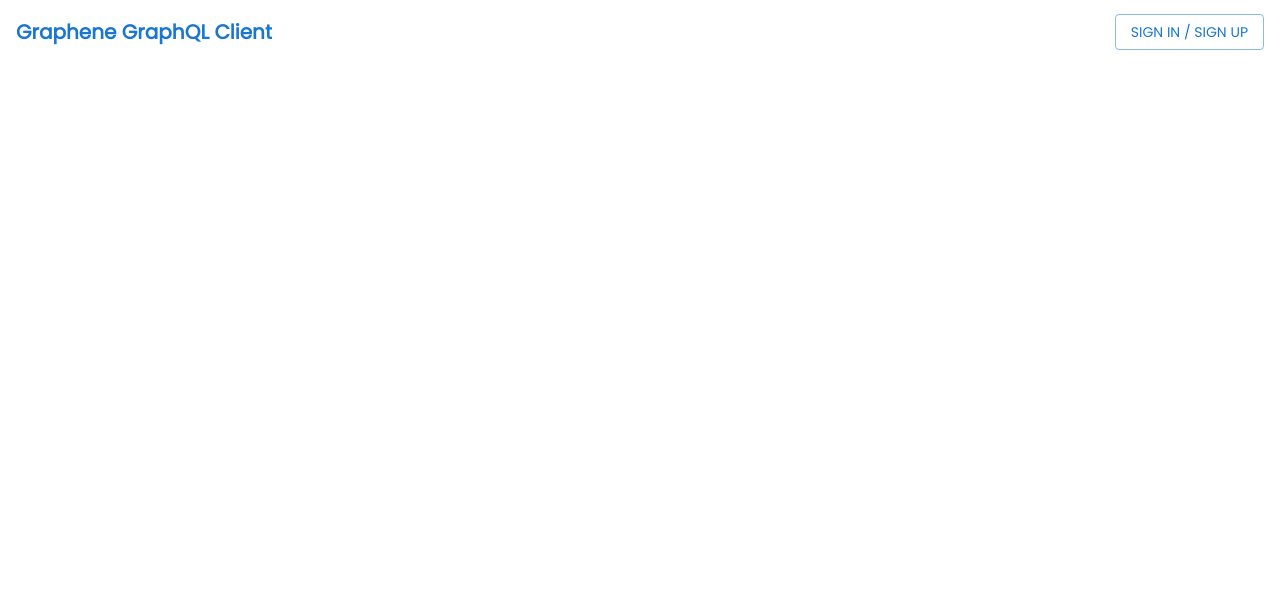
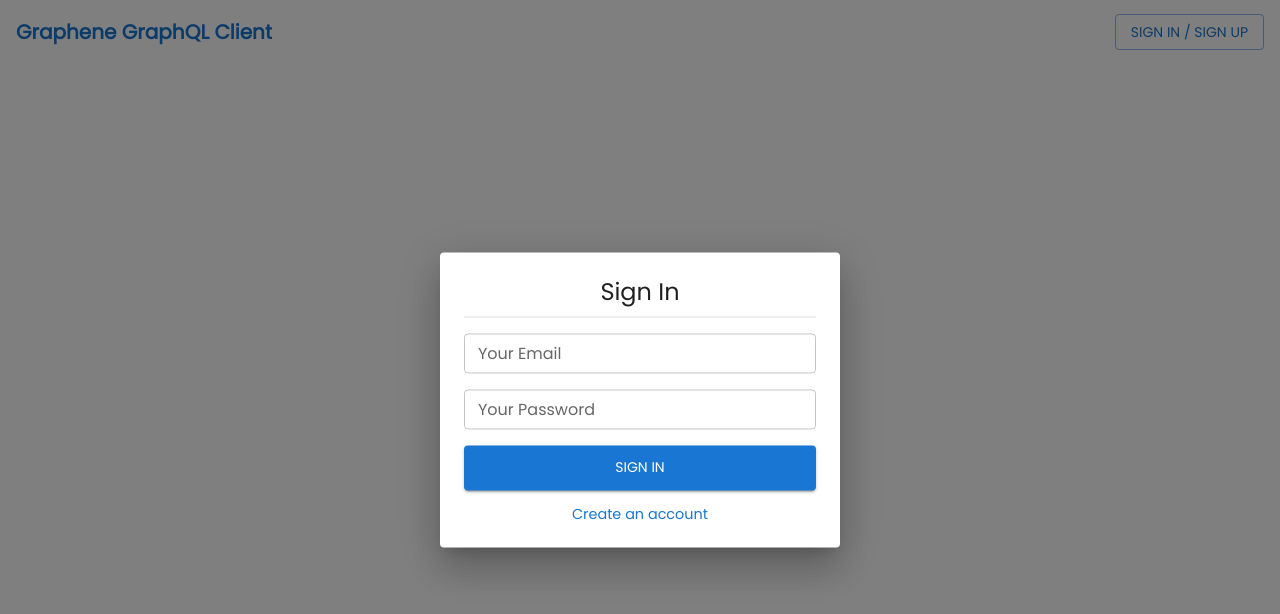
Before and after one commit to IMZihad21/graphql-client, a React (Vite) app: page / in a window 1280 px wide. Both pictures are taken after a click on the button "SIGN IN / SIGN UP". Shown: the top 614 px of the page. Built offline with nearby package versions, Linux system fonts and the light colour scheme.

Commit message:
auth: added auth components with APIs
Signed-off-by: ZèD <imzihad@gmail.com>

```diff
--- a/package.json
+++ b/package.json
@@ -13,10 +13,12 @@
     "@emotion/react": "^11.10.4",
     "@emotion/styled": "^11.10.4",
     "@fontsource/poppins": "^4.5.10",
+    "@mui/lab": "^5.0.0-alpha.105",
     "@mui/material": "^5.10.11",
     "graphql": "^16.6.0",
     "react": "^18.2.0",
     "react-dom": "^18.2.0",
+    "react-hook-form": "^7.38.0",
     "react-router-dom": "^6.4.2"
   },
   "devDependencies": {
--- a/src/Components/Auth.tsx
+++ b/src/Components/Auth.tsx
@@ -1,5 +1,274 @@
-const Auth = () => {
-  return <div>Auth</div>;
+import { useMutation } from "@apollo/client";
+import LoadingButton from "@mui/lab/LoadingButton";
+import {
+  Box,
+  Button,
+  Divider,
+  Modal,
+  TextField,
+  Typography,
+} from "@mui/material";
+import { Dispatch, FC, SetStateAction, useState } from "react";
+import { Controller, useForm } from "react-hook-form";
+import { SIGN_IN, SIGN_UP } from "../Configs/Mutations/auth";
+import RenderError from "./Shared/RenderError";
+
+interface iProps {
+  open: boolean;
+  setOpen: Dispatch<SetStateAction<boolean>>;
+}
+
+const modalStyle = {
+  position: "absolute" as "absolute",
+  top: "50%",
+  left: "50%",
+  transform: "translate(-50%, -50%)",
+  width: 400,
+  maxHeight: "90vh",
+  overflowY: "auto",
+  bgcolor: "background.paper",
+  boxShadow: 24,
+  padding: 3,
+  borderRadius: 1,
+};
+
+const Auth: FC<iProps> = ({ open, setOpen }) => {
+  const [newUser, setNewUser] = useState<boolean>(false);
+  const { handleSubmit, control, watch, reset: formReset } = useForm();
+
+  const [
+    authMutation,
+    { loading: authLoading, error: authError, reset: mutationReset },
+  ] = useMutation(newUser ? SIGN_UP : SIGN_IN);
+
+  const onSubmit = async (data: any) => {
+    mutationReset();
+
+    await authMutation({ variables: data });
+    if (!authError) {
+      setOpen(false);
+    }
+  };
+
+  return (
+    <Modal open={open} onClose={() => setOpen(false)}>
+      <Box sx={modalStyle}>
+        <Typography variant="h5" component="h1" gutterBottom textAlign="center">
+          {newUser ? "Sign Up" : "Sign In"}
+        </Typography>
+        <Divider sx={{ mb: 2 }} />
+        <Box
+          component="form"
+          onSubmit={handleSubmit(onSubmit)}
+          sx={{
+            display: "flex",
+            flexDirection: "column",
+            gap: "1rem",
+          }}
+        >
+          {newUser && (
+            <Controller
+              name="firstName"
+              control={control}
+              defaultValue=""
+              render={({ field }) => (
+                <TextField
+                  fullWidth
+                  size="small"
+                  label="Your First Name"
+                  {...field}
+                />
+              )}
+            />
+          )}
+          {newUser && (
+            <Controller
+              name="lastName"
+              control={control}
+              defaultValue=""
+              render={({ field }) => (
+                <TextField
+                  fullWidth
+                  size="small"
+                  label="Your Last Name"
+                  {...field}
+                />
+              )}
+            />
+          )}
+          <Controller
+            name="email"
+            control={control}
+            rules={{
+              required: {
+                value: true,
+                message: "Email is required",
+              },
+            }}
+            defaultValue=""
+            render={({ field, fieldState: { error } }) => (
+              <TextField
+                fullWidth
+                size="small"
+                label="Your Email"
+                error={
+                  Boolean(error) ||
+                  Boolean(
+                    (authError as any)?.graphQLErrors[0]?.extensions?.fields
+                      ?.email
+                  )
+                }
+                helperText={
+                  (error || authError) &&
+                  ((error?.message as string) ||
+                    (authError as any)?.graphQLErrors[0]?.extensions?.fields
+                      ?.email)
+                }
+                {...field}
+              />
+            )}
+          />
+          {newUser ? (
+            <Controller
+              name="password1"
+              control={control}
+              rules={{
+                required: {
+                  value: true,
+                  message: "Password is required",
+                },
+              }}
+              defaultValue=""
+              render={({ field, fieldState: { error } }) => (
+                <TextField
+                  fullWidth
+                  size="small"
+                  label="Your Password"
+                  error={
+                    Boolean(error) ||
+                    Boolean(
+                      (authError as any)?.graphQLErrors[0]?.extensions?.fields
+                        ?.password1
+                    )
+                  }
+                  helperText={
+                    (error || authError) &&
+                    ((error?.message as string) ||
+                      (authError as any)?.graphQLErrors[0]?.extensions?.fields
+                        ?.password1)
+                  }
+                  {...field}
+                />
+              )}
+            />
+          ) : (
+            <Controller
+              name="password"
+              control={control}
+              rules={{
+                required: {
+                  value: true,
+                  message: "Password is required",
+                },
+              }}
+              defaultValue=""
+              render={({ field, fieldState: { error } }) => (
+                <TextField
+                  fullWidth
+                  size="small"
+                  label="Your Password"
+                  error={
+                    Boolean(error) ||
+                    Boolean(
+                      (authError as any)?.graphQLErrors[0]?.extensions?.fields
+                        ?.password
+                    )
+                  }
+                  helperText={
+                    (error || authError) &&
+                    ((error?.message as string) ||
+                      (authError as any)?.graphQLErrors[0]?.extensions?.fields
+                        ?.password)
+                  }
+                  {...field}
+                />
+              )}
+            />
+          )}
+          {newUser && (
+            <Controller
+              name="password2"
+              control={control}
+              rules={{
+                required: {
+                  value: true,
+                  message: "password2 is required",
+                },
+                validate: (val: string) => {
+                  if (watch("password1") != val) {
+                    return "Your passwords do no match";
+                  }
+                },
+              }}
+              defaultValue=""
+              render={({ field, fieldState: { error } }) => (
+                <TextField
+                  fullWidth
+                  size="small"
+                  label="Your password2"
+                  error={
+                    Boolean(error) ||
+                    Boolean(
+                      (authError as any)?.graphQLErrors[0]?.extensions?.fields
+                        ?.password2
+                    )
+                  }
+                  helperText={
+                    (error || authError) &&
+                    ((error?.message as string) ||
+                      (authError as any)?.graphQLErrors[0]?.extensions?.fields
+                        ?.password2)
+                  }
+                  {...field}
+                />
+              )}
+            />
+          )}
+          {authError && <RenderError error={authError} />}
+          <LoadingButton
+            loading={authLoading}
+            type="submit"
+            variant="contained"
+            sx={{
+              py: "10px",
+            }}
+          >
+            {newUser ? "Sign Up" : "Sign In"}
+          </LoadingButton>
+          <Button
+            onClick={() => {
+              formReset();
+              mutationReset();
+              setNewUser(!newUser);
+            }}
+            size="small"
+            sx={{
+              fontSize: "0.9rem",
+              fontWeight: 400,
+              color: "primary.main",
+              my: -1,
+              textTransform: "none",
+              "&:hover": {
+                textDecoration: "underline",
+              },
+            }}
+          >
+            {newUser ? "Already have an account?" : "Create an account"}
+          </Button>
+        </Box>
+      </Box>
+    </Modal>
+  );
 };
 
 export default Auth;
--- a/src/Components/Shared/Navbar.tsx
+++ b/src/Components/Shared/Navbar.tsx
@@ -1,9 +1,10 @@
 import { AppBar, Box, Button, Toolbar, Typography } from "@mui/material";
 import { useState } from "react";
 import { Link } from "react-router-dom";
+import Auth from "../Auth";
 
 const Navbar = () => {
-  const [authModal, setAuthModal] = useState<Boolean>(false);
+  const [authModal, setAuthModal] = useState<boolean>(false);
 
   return (
     <AppBar position="static" sx={{ bgcolor: "#ffffff", boxShadow: "none" }}>
@@ -41,6 +42,7 @@ const Navbar = () => {
           </Button>
         </Box>
       </Toolbar>
+      {authModal && <Auth open={authModal} setOpen={setAuthModal} />}
     </AppBar>
   );
 };
--- a/src/Components/Shared/RenderError.tsx
+++ b/src/Components/Shared/RenderError.tsx
@@ -11,7 +11,12 @@ interface iProps {
 const RenderError: FC<iProps> = ({ error }) => {
   return (
     <Container>
-      <Alert severity="error">
+      <Alert
+        severity="error"
+        sx={{
+          width: 1,
+        }}
+      >
         {error?.graphQLErrors?.map((error) => (
           <Typography
             variant="subtitle2"
--- /dev/null
+++ b/src/Configs/Mutations/auth.ts
@@ -0,0 +1,31 @@
+import { gql } from "@apollo/client";
+
+export const SIGN_IN = gql`
+  mutation SignIn($email: String!, $password: String!) {
+    tokenAuth(email: $email, password: $password) {
+      payload
+    }
+  }
+`;
+
+export const SIGN_UP = gql`
+  mutation SignUp(
+    $email: String!
+    $password1: String!
+    $password2: String!
+    $firstName: String!
+    $lastName: String!
+  ) {
+    signup(
+      input: {
+        email: $email
+        password1: $password1
+        password2: $password2
+        firstName: $firstName
+        lastName: $lastName
+      }
+    ) {
+      payload
+    }
+  }
+`;
--- a/src/main.tsx
+++ b/src/main.tsx
@@ -10,6 +10,7 @@ const client = new ApolloClient({
     ? "https://djangogql.vercel.app"
     : "http://127.0.0.1:8000",
   cache: new InMemoryCache(),
+  credentials: "include",
 });
 
 ReactDOM.createRoot(document.getElementById("root") as HTMLElement).render(
```
Also changed, not shown: 1 other file (tests, documents, lock files or other folders).
